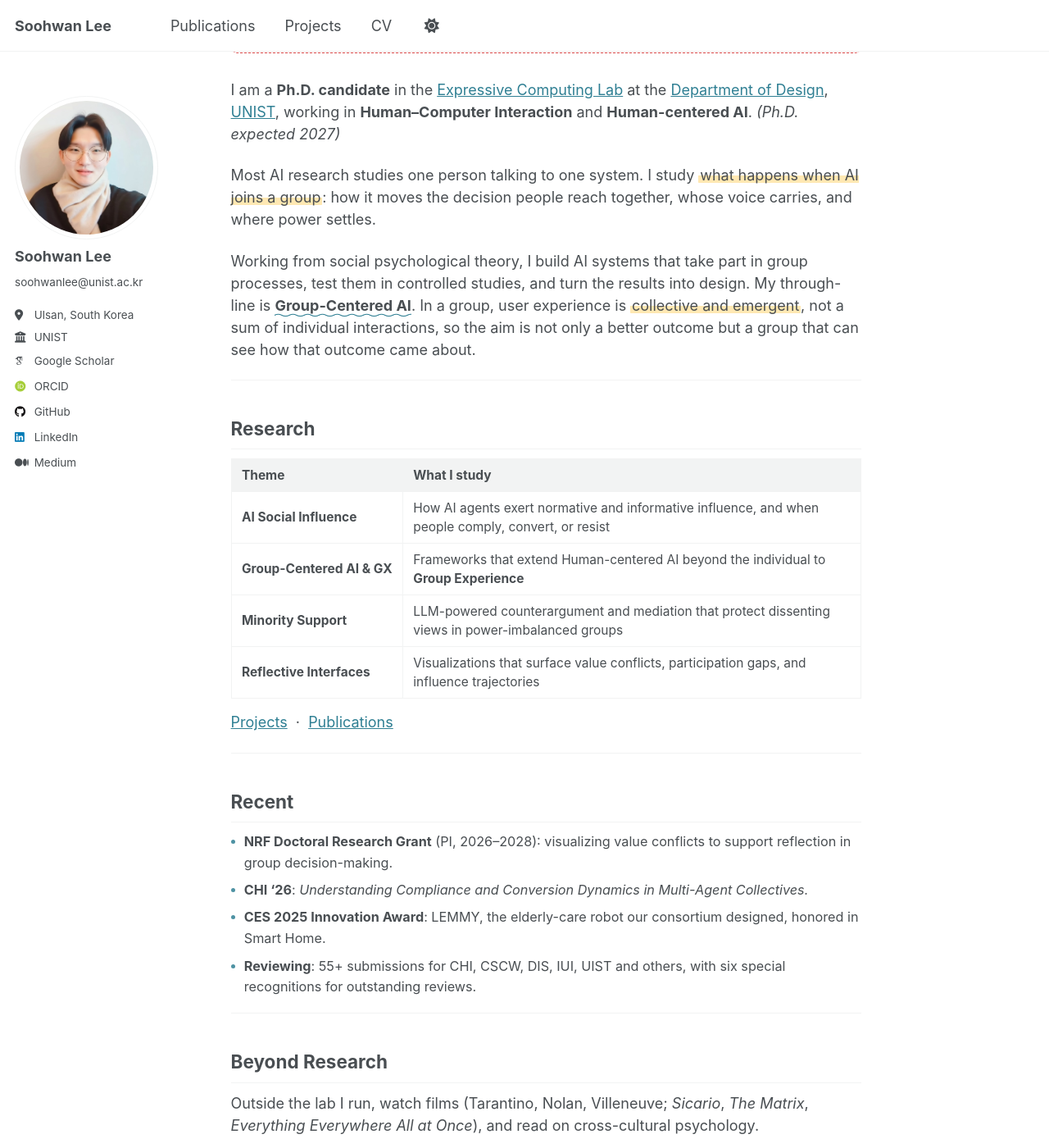
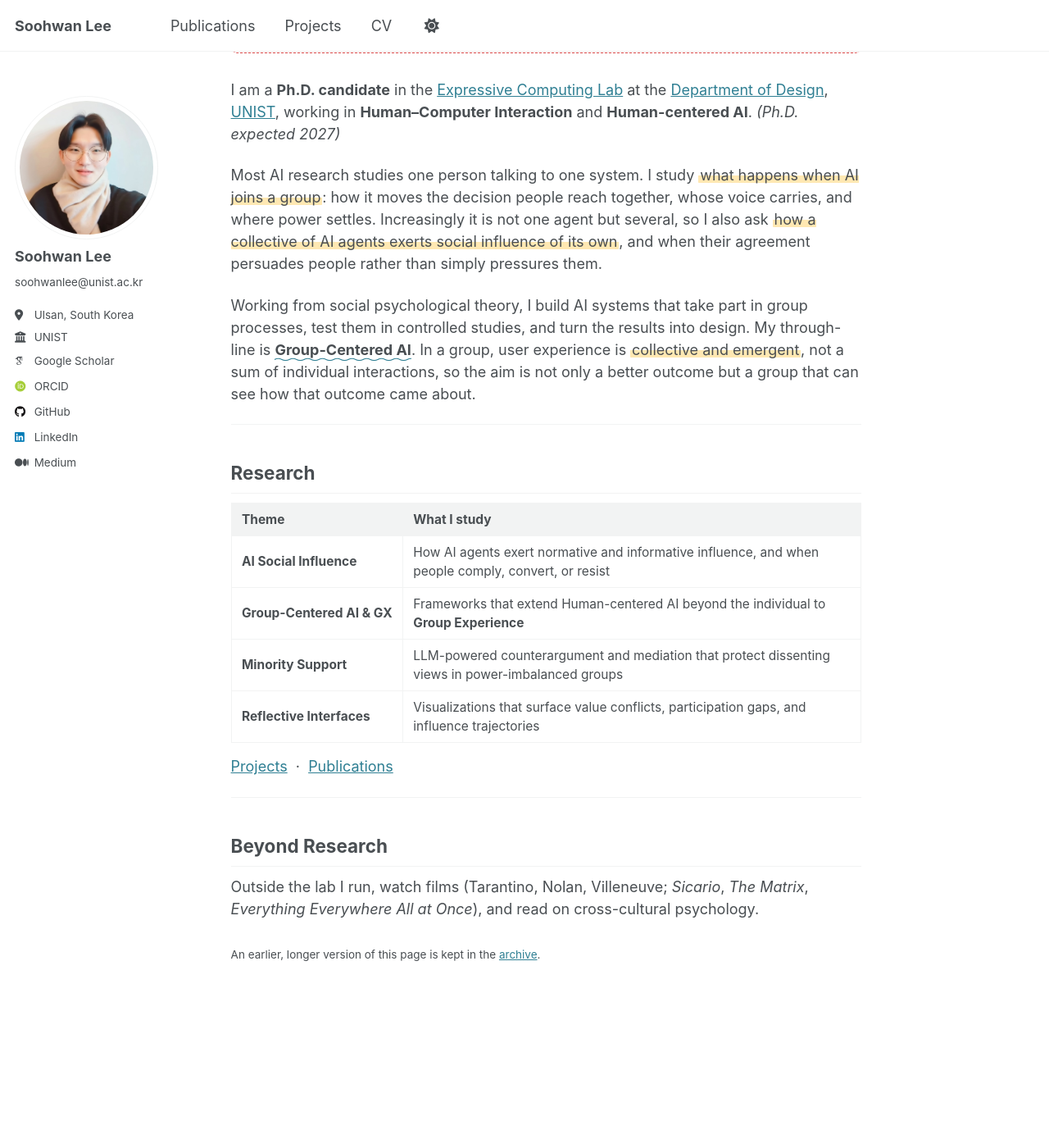
Before and after one commit to Soohwan-Lee/soohwan-lee.github.io, a Jekyll site: the page built from _pages/about.md, in a window 1280 px wide and 1400 px high, scrolled down 192 px. Shown: the whole window at 82% size. Built offline with Jekyll 4.4.1, drawn with Linux system fonts in a browser that asks for light colours; some web fonts are replaced.

Commit message:
about: cover AI collectives, and drop the Recent list
The opening only described AI joining a human group. Add the other half
of the work: a collective of AI agents exerting influence of its own.
Remove the Recent section and the style it used.

Co-Authored-By: Claude Opus 5 (1M context) <noreply@anthropic.com>

```diff
--- a/_pages/about.md
+++ b/_pages/about.md
@@ -17,7 +17,7 @@ redirect_from:
 
 I am a **Ph.D. candidate** in the [Expressive Computing Lab](https://expc.unist.ac.kr/) at the [Department of Design](https://design.unist.ac.kr/), [UNIST](https://www.unist.ac.kr/), working in **Human–Computer Interaction** and **Human-centered AI**. *(Ph.D. expected 2027)*
 
-Most AI research studies one person talking to one system. I study <span class="hl">what happens when AI joins a group</span>: how it moves the decision people reach together, whose voice carries, and where power settles.
+Most AI research studies one person talking to one system. I study <span class="hl">what happens when AI joins a group</span>: how it moves the decision people reach together, whose voice carries, and where power settles. Increasingly it is not one agent but several, so I also ask <span class="hl">how a collective of AI agents exerts social influence of its own</span>, and when their agreement persuades people rather than simply pressures them.
 
 Working from social psychological theory, I build AI systems that take part in group processes, test them in controlled studies, and turn the results into design. My through-line is <span class="uw">**Group-Centered AI**</span>. In a group, user experience is <span class="hl">collective and emergent</span>, not a sum of individual interactions, so the aim is not only a better outcome but a group that can see how that outcome came about.
 
@@ -37,16 +37,6 @@ Working from social psychological theory, I build AI systems that take part in g
 
 ---
 
-## Recent
-
-- **NRF Doctoral Research Grant** (PI, 2026–2028): visualizing value conflicts to support reflection in group decision-making.
-- **CHI '26**: *Understanding Compliance and Conversion Dynamics in Multi-Agent Collectives.*
-- **CES 2025 Innovation Award**: LEMMY, the elderly-care robot our consortium designed, honored in Smart Home.
-- **Reviewing**: 55+ submissions for CHI, CSCW, DIS, IUI, UIST and others, with six special recognitions for outstanding reviews.
-{: .about-recent}
-
----
-
 ## Beyond Research
 
 Outside the lab I run, watch films (Tarantino, Nolan, Villeneuve; *Sicario*, *The Matrix*, *Everything Everywhere All at Once*), and read on cross-cultural psychology.
--- a/_sass/layout/_about.scss
+++ b/_sass/layout/_about.scss
@@ -103,30 +103,3 @@ a .ul {
     white-space: nowrap;
   }
 }
-
-/* ---- Compact "Recent" list -------------------------------------------- */
-
-.page__content .about-recent {
-  margin: 0;
-  padding: 0;
-  list-style: none;
-  font-size: 0.9em;
-
-  li {
-    position: relative;
-    margin: 0 0 0.45em;
-    padding-left: 1em;
-    line-height: 1.6;
-  }
-
-  li::before {
-    content: "";
-    position: absolute;
-    top: 0.62em;
-    left: 0;
-    width: 5px;
-    height: 5px;
-    border-radius: 50%;
-    background-color: var(--rule-color);
-  }
-}
```
